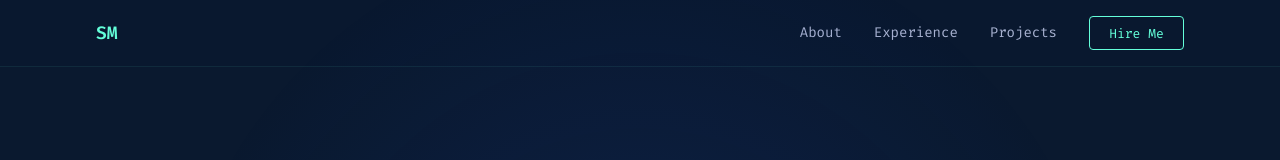
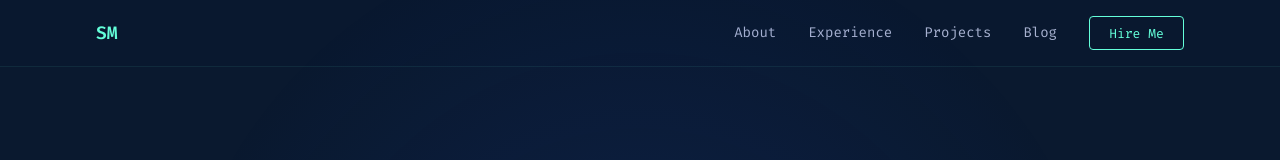
Before and after one commit to sayanmdn/portfolioFrontend, an Astro site: page / in a window 1280 px wide. Shown: the top 160 px of the page. Built offline with nearby package versions, Linux system fonts and the light colour scheme; Astro itself is replaced by a stand-in of ours.

Commit message:
feat: add blog link to navbar

```diff
--- a/src/components/Navbar.astro
+++ b/src/components/Navbar.astro
@@ -3,6 +3,7 @@ const navLinks = [
   { href: '#about', label: 'About' },
   { href: '#experience', label: 'Experience' },
   { href: '#work', label: 'Projects' },
+  { href: '/blog', label: 'Blog' },
 ];
 ---
 
```
